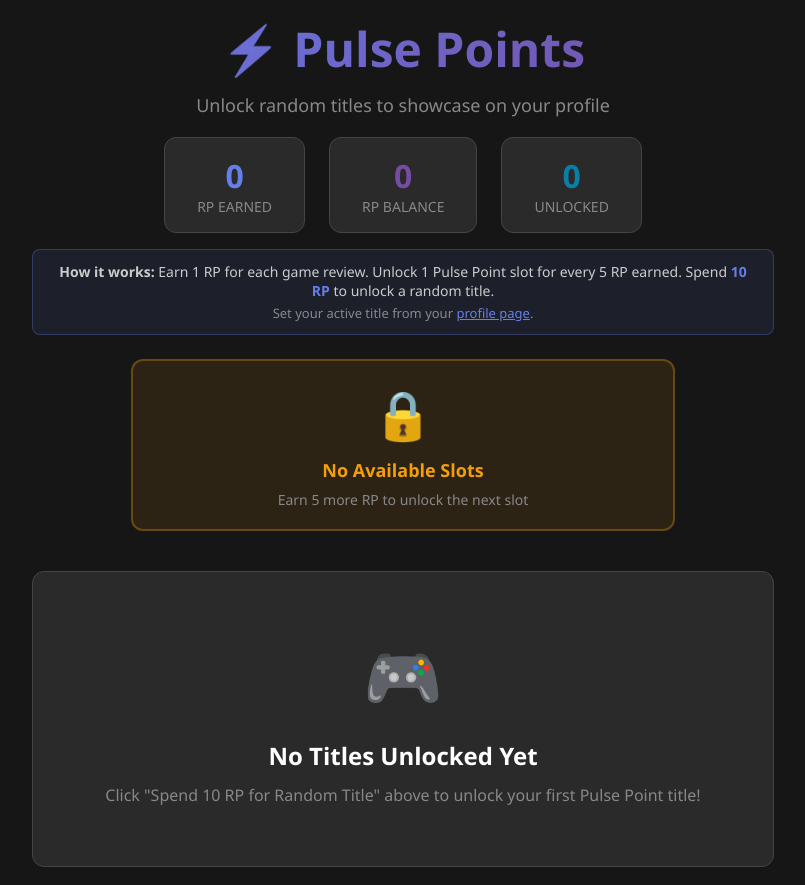
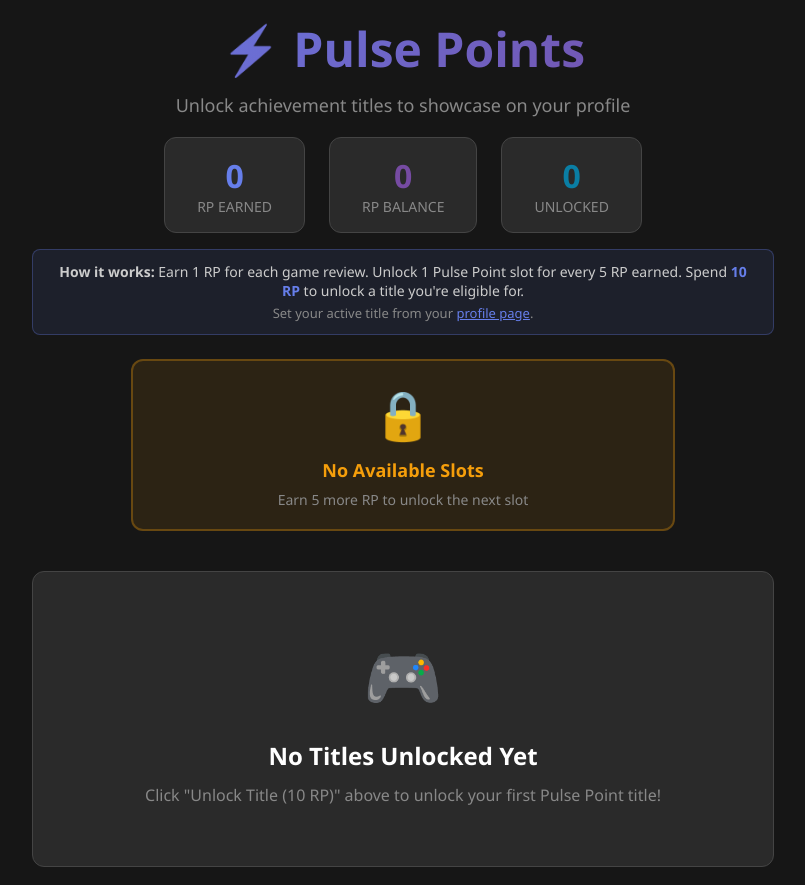
Before and after one commit to jsandhagen/reviewsite, a Flask app: page /superlatives in a window 1280 px wide. Shown: the part 62-947 px from the top of the page, without its empty margins (255-1060 px from the left). Run offline with Flask 2, Linux system fonts and the light colour scheme; a user stored in the database is signed in; data comes from the database, SQL or seed files in the repository; some libraries are stand-ins or nearby versions.

Commit message:
Update Pulse Points messaging - remove 'random', clarify 10 RP cost

```diff
--- a/templates/superlatives.html
+++ b/templates/superlatives.html
@@ -17,7 +17,7 @@
             ⚡ Pulse Points
           </h1>
           <p style="color: #888; font-size: 18px; margin-top: 12px;">
-            Unlock random titles to showcase on your profile
+            Unlock achievement titles to showcase on your profile
           </p>
           <div style="display: flex; gap: 24px; justify-content: center; margin-top: 20px; flex-wrap: wrap;">
             <div style="background: #2a2a2a; padding: 16px 32px; border-radius: 12px; border: 1px solid #444;">
@@ -36,7 +36,7 @@
 
           <div style="margin-top: 16px; padding: 12px 20px; background: rgba(102, 126, 234, 0.1); border: 1px solid rgba(102, 126, 234, 0.3); border-radius: 8px; max-width: 700px; margin-left: auto; margin-right: auto; text-align: center;">
             <p style="margin: 0; color: #ccc; font-size: 14px;">
-              <strong>How it works:</strong> Earn 1 RP for each game review. Unlock 1 Pulse Point slot for every 5 RP earned. Spend <span style="color: #667eea; font-weight: 600;">10 RP</span> to unlock a random title.
+              <strong>How it works:</strong> Earn 1 RP for each game review. Unlock 1 Pulse Point slot for every 5 RP earned. Spend <span style="color: #667eea; font-weight: 600;">10 RP</span> to unlock a title you're eligible for.
               <br><span style="color: #888; font-size: 13px; margin-top: 4px; display: inline-block;">Set your active title from your <a href="/profile" style="color: #667eea;">profile page</a>.</span>
             </p>
           </div>
@@ -51,7 +51,7 @@
                 <path d="M19 12v7a2 2 0 0 1-2 2H7a2 2 0 0 1-2-2v-7"></path>
                 <path d="M7.5 8a2.5 2.5 0 0 1 0-5A4.8 8 0 0 1 12 8a4.8 8 0 0 1 4.5-5 2.5 2.5 0 0 1 0 5"></path>
               </svg>
-              Spend 10 RP for Random Title
+              Unlock Title (10 RP)
             </button>
           </div>
           {% elif total_unlocked >= total_available %}
@@ -75,7 +75,7 @@
           <div style="font-size: 64px; margin-bottom: 16px;">🎮</div>
           <h2 style="color: #fff; margin-bottom: 12px;">No Titles Unlocked Yet</h2>
           <p style="color: #888; max-width: 600px; margin: 0 auto;">
-            Click "Spend 10 RP for Random Title" above to unlock your first Pulse Point title!
+            Click "Unlock Title (10 RP)" above to unlock your first Pulse Point title!
           </p>
         </div>
         {% else %}
```
